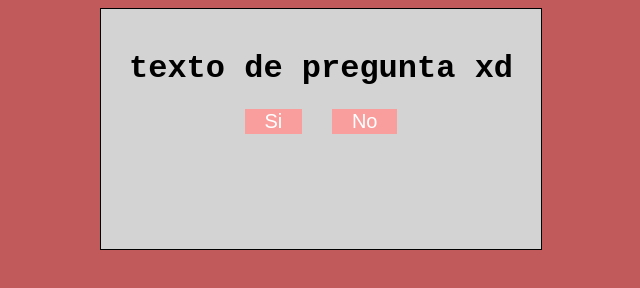
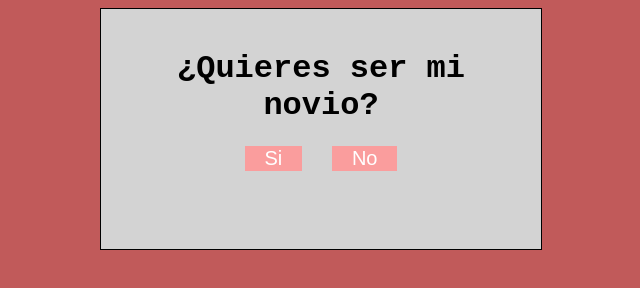
Before and after one commit to ElGalloxd/Propuesta, a plain HTML site: page index.html in a window 1280 px wide. Shown: the whole page, without its empty margins (319-959 px from the left). Drawn offline with Linux system fonts and the light colour scheme.

Commit message:
Add files via upload

```diff
--- a/index.html
+++ b/index.html
@@ -15,7 +15,7 @@
         </div>
     </div>
     <div class="cajapregunta">
-        <h1 class="pregunta">texto de pregunta xd</h1>
+        <h1 class="pregunta">¿Quieres ser mi novio?</h1>
         <button class="Si">Si</button>
         <button class="No">No</button>
     </div>
```
